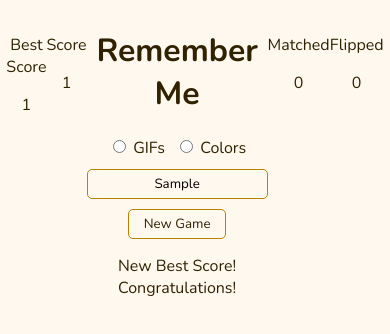
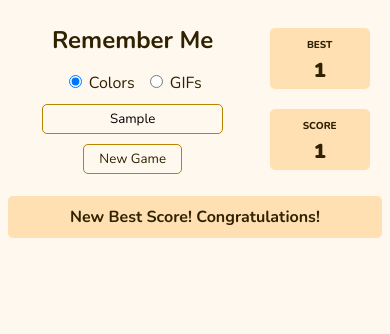
Before and after one commit to seanoliver/memory-game, a plain HTML site: page index.html in a window 390 px wide. Both pictures are taken after typing "Sample" into the empty fields and a click on the button "Start Game". Drawn offline with nearby package versions, Linux system fonts and the light colour scheme.

Commit message:
implemented gifs and mobile responsive layout

```diff
--- a/index.html
+++ b/index.html
@@ -7,40 +7,46 @@
 </head>
 <body>
 
+<div id="header">
 <div class="container">
-  <div class="best-score header-item">
-    <p>Best Score</p>
-    <p id="best-score"></p>
-  </div>
-  <div class="current-score header-item">
-    <p>Score</p>
-    <p id="current-score"></p>
+  <div class="scores header-item">
+    <div class="best-score header-card">
+      <p class="header-card-title">Best</p>
+      <p id="best-score" class="header-card-value"></p>
+    </div>
+    <div class="current-score header-card">
+      <p class="header-card-title">Score</p>
+      <p id="current-score" class="header-card-value"></p>
+    </div>
   </div>
   <div id="title" class="header-title">
     <h1>Remember Me</h1>
     <form id="options">
       <div class="format-chooser">
         <div class="format-item">
+          <input type="radio" name="format" value="Colors" id="colors" checked>
+          <label for="colors">Colors</label>
+        </div>
+        <div class="format-item">
           <input type="radio" name="format" value="GIFs" id="gifs">
           <label for="gifs">GIFs</label>
-        </div>
-        <div class="format-item">
-          <input type="radio" name="format" value="Colors" id="colors">
-          <label for="colors">Colors</label>
         </div>
       </div>
       <input id="num-cards" placeholder="Number of Cards" type="text"></input>
       <button id="start" type="submit">Start Game</button>
     </form>
   </div>
-  <div class="matched-count header-item">
-    <p>Matched</p>
-    <p id="match-count"></p>
+  <div class="counts header-item">
+    <div class="matched-count header-card">
+      <p class="header-card-title">Matched</p>
+      <p id="match-count" class="header-card-value"></p>
+    </div>
+    <div class="flipped-count header-card">
+      <p class="header-card-title">Flipped</p>
+      <p id="flip-count" class="header-card-value"></p>
+    </div>
   </div>
-  <div class="flipped-count header-item">
-    <p>Flipped</p>
-    <p id="flip-count"></p>
-  </div>
+</div>
 </div>
 
 <div id="game"></div>
--- a/memory-game.css
+++ b/memory-game.css
@@ -40,7 +40,6 @@ button:hover {
   width: 100px;
   height: 125px;
   margin: 20px;
-  display: inline-block;
 }
 
 /* TODO: Override this hover effect for matched cards. */
@@ -52,19 +51,18 @@ button:hover {
 
 .container {
   display: flex;
-  justify-content:center;
-  align-items:start;
+  justify-content: space-evenly;
+  align-items: start;
 }
 
 .container div {
   text-align: center;
+
 }
 
-.header-item {
-  flex: 1;
-  margin-top: 10px;
+.header-title {
+  flex: 2;
 }
-.header-title { flex: 3; }
 
 
 form#options {
@@ -96,3 +94,66 @@ form#options #num-cards {
 form#options #num-cards:hover {
   background-color: var(--color-amber-2);
 }
+
+#game {
+  display: flex;
+  flex-wrap: wrap;
+  justify-content: center;
+}
+
+.header-item {
+  flex: 1;
+  display: flex;
+  flex-direction: column;
+  align-items: center;
+}
+
+.header-card {
+  background-color: var(--color-amber-2);
+  border-radius: 5px;
+  margin: 10px;
+  width: 100px;
+}
+
+.header-card-title {
+  text-transform: uppercase;
+  font-size: 10px;
+  font-weight: 800;
+  margin-bottom: 5px;
+}
+
+.header-card-value {
+  font-size: 20px;
+  font-weight: 900;
+  margin-top: 0px;
+  margin-bottom: 5px;
+}
+
+#end-game-message {
+  background-color: var(--color-amber-2);
+  padding: 10px;
+  border-radius: 5px;
+  text-align: center;
+  font-weight: 700;
+  border: 1 px solid var(--color-amber-3);
+}
+
+.header-item { margin-top: 10px;}
+
+/* Mobile */
+@media only screen and (max-width: 450px) {
+  .header-title { order: 1; }
+  .header-title h1 { font-size: 24px; }
+  .scores { order: 2; }
+  .counts { display: none; }
+}
+/* Tablet */
+@media only screen and (min-width: 451px) and (max-width: 960px) {
+  .header-title { order: 1; }
+  .scores { order: 2; }
+  .counts {order: 3; }
+}
+/* Desktop */
+@media only screen and (min-width: 961px) {
+
+}
--- a/memory-game.js
+++ b/memory-game.js
@@ -5,8 +5,6 @@ const FOUND_MATCH_WAIT_MSECS = 1000;
 const flippedCards = document.getElementsByClassName('flipped');
 const matchedCards = document.getElementsByClassName('matched');
 const totalCards = document.getElementsByClassName('card');
-
-// TODO: Implement support for card back images instead of colors
 
 let score = 0;
 let lowestScore = Infinity;
@@ -17,18 +15,28 @@ let lowestScore = Infinity;
 
 /* Shuffle Cards ------------------------------------------------------------ */
 
-function shuffle(desiredCards) {
+function shuffle(desiredCards, cardType = 'colors') {
+
+  // * Halve the desired cards
   if (desiredCards === 0) { desiredCards = 10; }
   const evenCards = Math.floor(Number(desiredCards) / 2);
-  console.log(`Creating ${evenCards * 2} cards.`)
+  console.log(`Creating ${evenCards * 2} ${cardType} cards.`)
   const items = [];
 
+  // * Fill items with colors or GIFs
   for (let i = 0; i < evenCards; i++) {
-    const cardColor = getRandomColor();
-    items.push(cardColor, cardColor);
-    console.log('creating items:', items);
+    if (cardType === 'colors') {
+      const cardColor = getRandomColor();
+      items.push(cardColor, cardColor);
+    } else if (cardType === 'gifs') {
+      const cardGIF = `gifs/${i}.gif`;
+      console.log('cardGIF: ', cardGIF);
+      items.push(cardGIF, cardGIF);
+    }
+    console.log('items: ', items);
   }
 
+  // * Shuffle cards
   for (let i = items.length - 1; i > 0; i--) {
     let j = Math.floor(Math.random() * i);
     [items[i], items[j]] = [items[j], items[i]];
@@ -50,14 +58,14 @@ function getRandomColor() {
 
 /* Create Cards ------------------------------------------------------------- */
 
-function createCards(gameCards) {
+function createCards(gameCards, cardType = 'colors') {
   const gameBoard = document.getElementById("game");
 
-  for (let color of gameCards) {
+  for (let cardBack of gameCards) {
 
     const newCard = document.createElement('div');
-
-    newCard.classList.add(color);
+    newCard.classList.add(cardBack);
+    newCard.classList.add(cardType);
     newCard.classList.add('card');
 
     newCard.addEventListener('click', function(event) {
@@ -81,6 +89,25 @@ gameForm.addEventListener('submit', function(event) {
   event.preventDefault();
   setGameBoard(event);
 });
+
+/* Set GIF Card Count to 20 ------------------------------------------------- */
+
+const radioButtons = document.getElementsByName('format');
+const cardCountField = document.getElementById('num-cards');
+
+for (let i = 0; i < radioButtons.length; i++) {
+  radioButtons[i].addEventListener('change', function() {
+    if (this.checked) {
+      if (this.value === 'GIFs') {
+        cardCountField.value = '20';
+        cardCountField.disabled = true;
+      } else {
+        cardCountField.value = '';
+        cardCountField.disabled = false;
+      }
+    }
+  });
+}
 
 /* Set the Game Board ------------------------------------------------------- */
 
@@ -118,8 +145,17 @@ function setGameBoard(event) {
 
 function dealDesiredCards() {
   const desiredCards = Number(document.querySelector('#num-cards').value);
+
+  const formatOptions = document.getElementsByName('format');
+  let desiredType;
+  for (let i = 0; i < formatOptions.length; i++) {
+    if (formatOptions[i].checked) { desiredType = formatOptions[i].id; }
+  }
+
   console.log('desiredCards:', desiredCards);
-  createCards(shuffle(desiredCards));
+  console.log('desiredType:', desiredType);
+
+  createCards(shuffle(desiredCards, desiredType), desiredType);
 }
 
 /* ========================================================================== */
@@ -141,8 +177,6 @@ updateCounts();
 
 /* Update Score ------------------------------------------------------------- */
 
-//TODO - Add hidden element for end game message so page doesn't adjust down
-
 function updateScore(gameState = '') {
   // * Increment score by 1
   score += 1
@@ -152,6 +186,7 @@ function updateScore(gameState = '') {
 
   // * Game complete, record score
   if (gameState === 'end' || matchedCards.length === totalCards.length) {
+    const header = document.getElementById('header');
     const endGameMessage = document.createElement('p');
     endGameMessage.id = 'end-game-message';
 
@@ -161,7 +196,7 @@ function updateScore(gameState = '') {
     } else {
       endGameMessage.innerText = 'Great job! Play again?';
     }
-    title.appendChild(endGameMessage);
+    header.appendChild(endGameMessage);
   }
 }
 
@@ -172,8 +207,19 @@ function updateScore(gameState = '') {
 /* Flip Card Face Up -------------------------------------------------------- */
 
 function flipCard(card) {
-  card.style.backgroundColor = card.classList[0];
+
+  if (card.classList[1] === 'colors') {
+    card.style.backgroundColor = card.classList[0];
+  }
+
+  if (card.classList[1] === 'gifs') {
+    card.style.background = `url(${card.classList[0]})`
+    card.style.backgroundSize = 'cover';
+    card.style.backgroundPosition = 'center';
+  }
+
   card.classList.toggle('flipped');
+
   if (flippedCards.length >= 2) {
     checkMatches();
   }
@@ -183,6 +229,7 @@ function flipCard(card) {
 
 function unFlipCard(card) {
   card.classList.toggle('flipped');
+  card.style.background = '';
   card.style.backgroundColor = "#fff8ef";
   updateCounts();
 }
```
Also changed, not shown: gifs/1.gif (added), gifs/2.gif (added), gifs/7.gif (added), gifs/8.gif (added), 6 other files.
